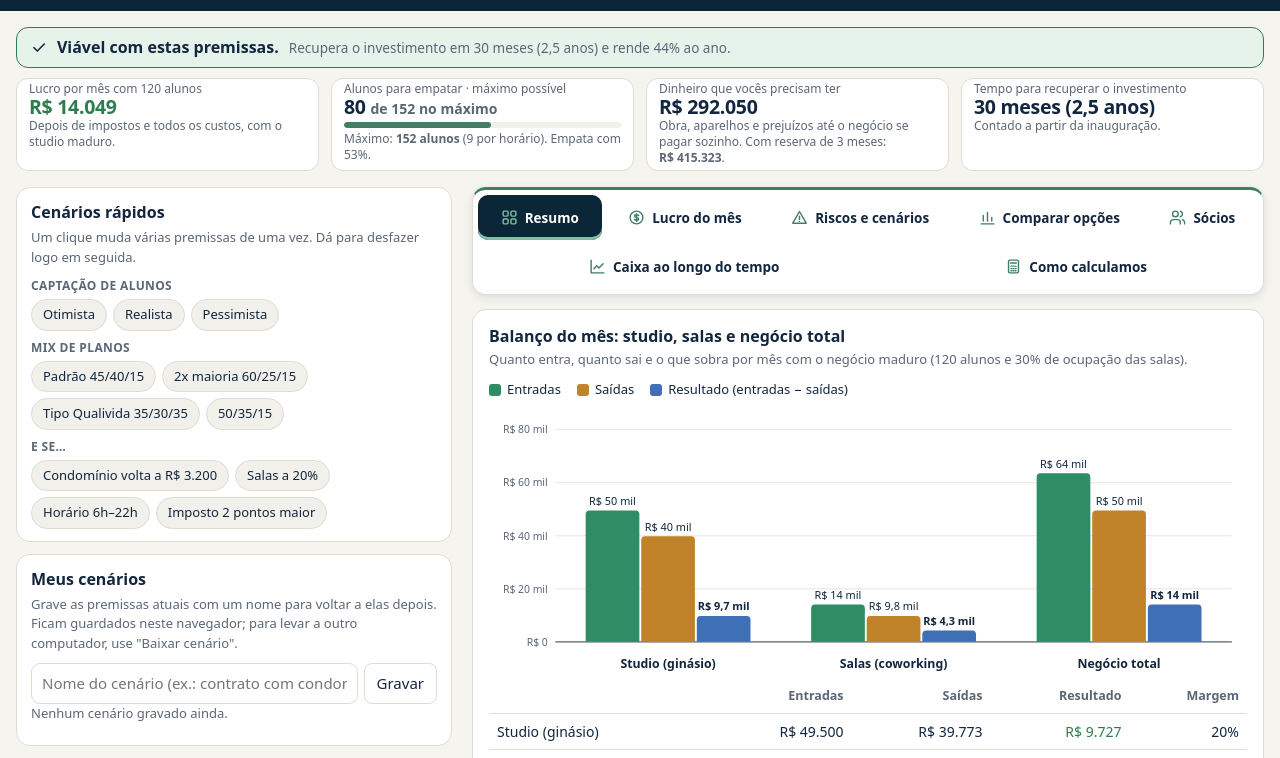
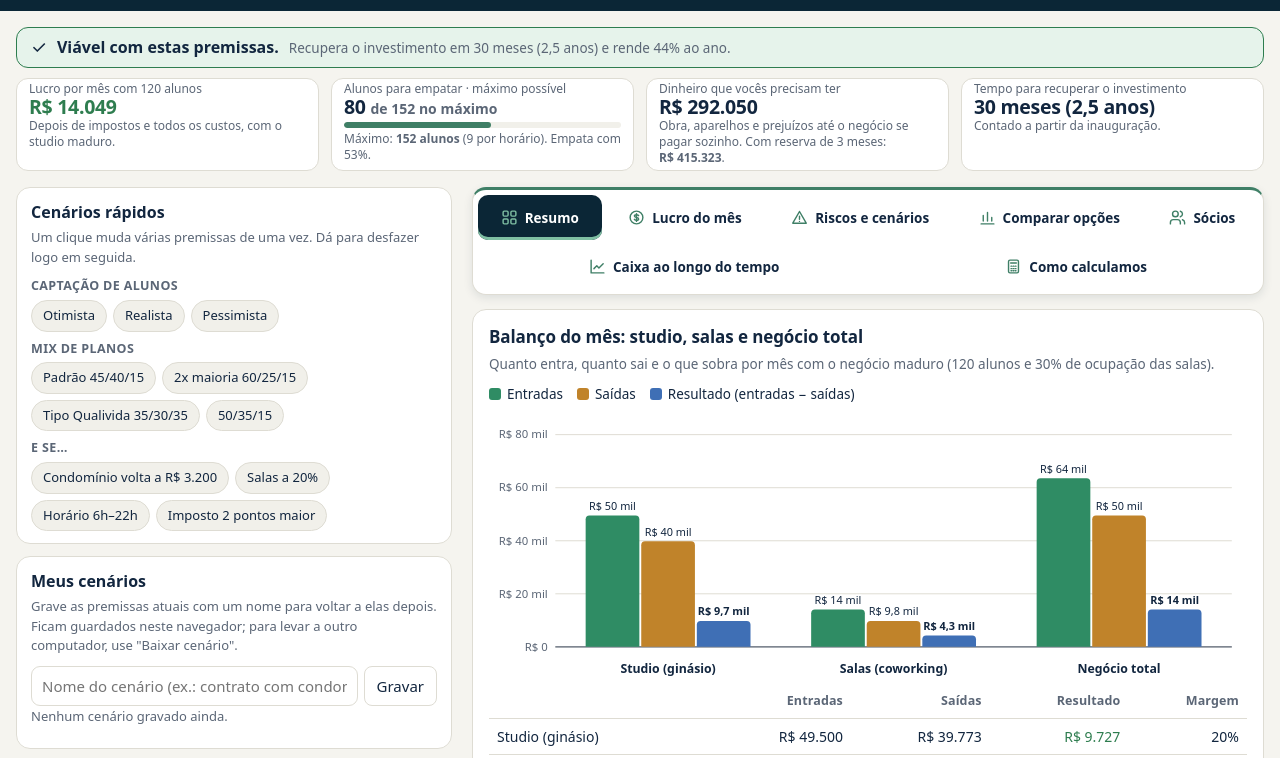
Before and after one commit to tmr6583/core-one-simulador, a plain HTML site: page index.html in a window 1280 px wide. Shown: the part 136-894 px from the top of the page. Drawn offline with Linux system fonts and the light colour scheme.

Commit message:
V1: revisão visual dos gráficos e resultados

```diff
--- a/index.html
+++ b/index.html
@@ -203,6 +203,29 @@ tr.sub td{color:var(--muted);font-size:13px}
 .cen-row button{border:1px solid var(--border);background:var(--surface-2);border-radius:6px;padding:4px 8px;cursor:pointer;font-size:12px}
 .cen-form{display:flex;gap:6px}.cen-form input{flex:1;min-width:0}
 .cen-atual{font-size:12.5px;color:var(--accent);margin-top:6px}
+/* V1 — revisão visual (UX/UI, 15-11-2026): só aparência; nenhuma fórmula ou dado muda */
+.card h3{font-size:17px;font-weight:650;letter-spacing:-.1px;margin-bottom:4px}
+.card .sub{font-size:13.5px;line-height:1.5;margin:0 0 10px}
+.note{font-size:13px;line-height:1.55}
+th{font-size:12.5px;letter-spacing:.01em}
+td,th,.big .a{font-variant-numeric:tabular-nums}
+.legend{font-size:13.5px;gap:14px}
+.legend i{width:12px;height:12px;border-radius:3px}
+/* Rótulos dos gráficos: os de 10–11 px sobem 1 px; títulos e valores maiores mantêm a hierarquia */
+.chartbox svg text[font-size="11"]{font-size:12px}.chartbox svg text[font-size="10"]{font-size:11px}
+/* Contorno da cor do fundo atrás de cada rótulo: o texto não se mistura com linhas, grades e barras */
+.chartbox svg text{paint-order:stroke;stroke:var(--surface);stroke-width:3px;stroke-linejoin:round}
+/* Valores do eixo vertical (ex.: −R$ 1.000 mil) não são mais cortados na borda esquerda */
+.chartbox svg{overflow:visible}
+/* Linha da tabela sob o mouse fica marcada: ajuda a ler da esquerda para a direita */
+@media (hover:hover){#results table tr:hover>td{box-shadow:inset 0 0 0 999px rgba(63,127,102,.07)}}
+.pl{font-size:12.5px}
+.indbox h4{font-size:14.5px;letter-spacing:.01em}
+:root{--grid:#d9d6cc}
+:root:not([data-theme="light"]) .chartbox svg line[stroke="var(--grid)"]{opacity:.9}
+@media (prefers-color-scheme: dark){:root:not([data-theme="light"]){--grid:#2b4262}}
+:root[data-theme="dark"]{--grid:#2b4262}
+@media (max-width:700px){.card{padding:12px 13px}.big .a{font-size:18px}}
 </style>
 </head>
 <body>
```
